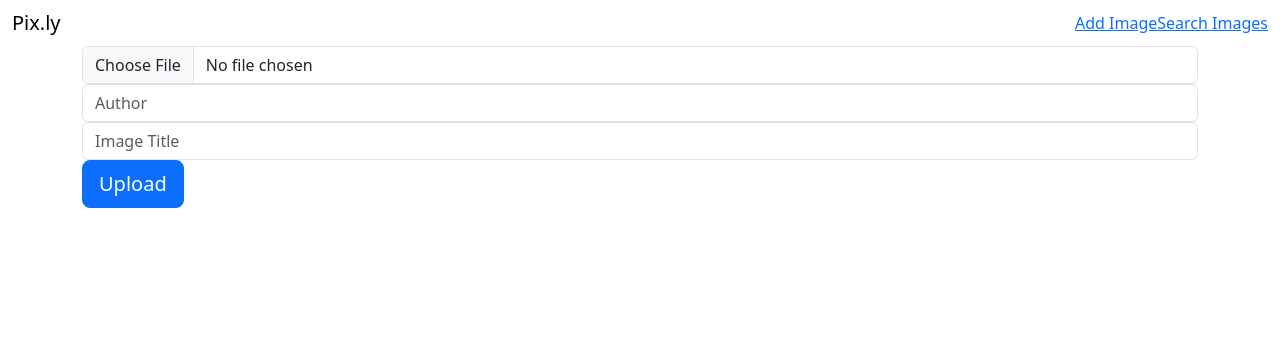
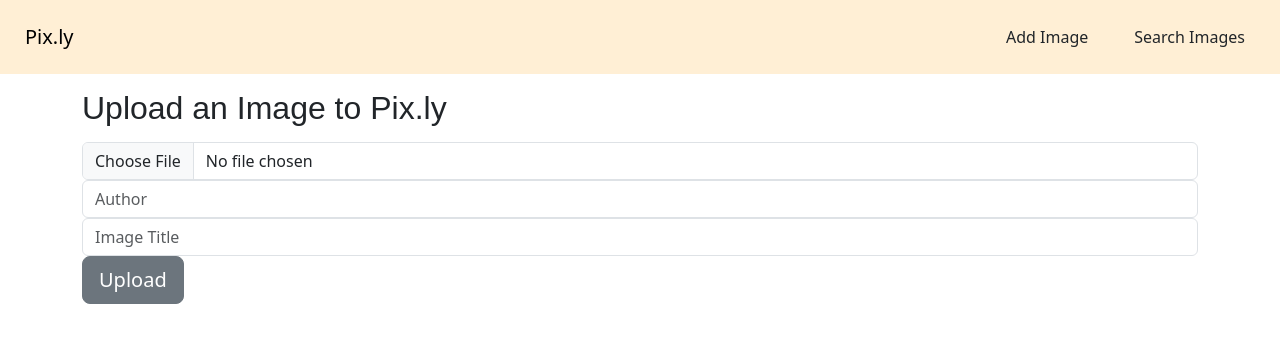
Before and after one commit to GeigerTiger55/pixly-flask, a Flask app: page /add in a window 1280 px wide. Shown: the top 343 px of the page. Run offline with Flask 2, Linux system fonts and the light colour scheme; parts of the project's set-up code (start-up, migrations or seed data) failed here and were passed over; some libraries are stand-ins or nearby versions.

Commit message:
Added styling

```diff
--- a/static/styles.css
+++ b/static/styles.css
@@ -1,3 +1,24 @@
+.display-header {
+    margin: 15px 0px;
+    font-family:sans-serif;
+}
+
+.upload-form {
+    margin: 15px 0px;
+}
+
+.edit-buttons-display {
+    display: flex;
+}
+
+.edit-page-forms {
+    margin: 10px;
+}
+
+.searchbox {
+    display: flex;
+}
+
 .images-list {
     display: flex;
 }
@@ -14,7 +35,11 @@
 }
 
 .navbar {
-    background-color: ;
+    background-color: papayawhip;
+}
+
+.nav-li {
+    margin: 10px;
 }
 
 .imagepage-img {
--- a/templates/base.html
+++ b/templates/base.html
@@ -25,17 +25,17 @@
     <nav class="navbar navbar-expand">
       <div class="container-fluid">
         <div class="navbar-header">
-          <a href="/" class="navbar-brand">
+          <a href="/" class="navbar-brand btn">
             <span>Pix.ly</span>
           </a>
         </div>
 
         <ul class="nav navbar-nav navbar-right">
-          <li>
-            <a href="/add"> Add Image </a>
+          <li class="nav-li">
+            <a class="btn" href="/add"> Add Image </a>
           </li>
-          <li>
-            <a href="/images"> Search Images </a>
+          <li class="nav-li">
+            <a class="btn" href="/images"> Search Images </a>
           </li>
         </ul>
       </div>
--- a/templates/display_images.html
+++ b/templates/display_images.html
@@ -2,16 +2,16 @@
 
 {% block content %}
 
-<h1>Images</h1>
+<h1 class="display-header">Images</h1>
 
 {% block searchbox %}
-  <form class="navbar-form navbar-end" action="/images">
+  <form class="navbar-form navbar-end searchbox" action="/images">
     <input
         name="q"
         class="form-control"
         placeholder="Search images"
         aria-label="Search"
-        id="search">
+        id="search" />
     <button class="btn btn-default">
       <span class="fa fa-search"></span>
     </button>
--- a/templates/image.html
+++ b/templates/image.html
@@ -2,8 +2,8 @@
 
 {% block content %}
 
-<h1>{{ image.title }}</h1>
-<h2>{{ image.author }}</h2>
+<h1 class="display-header">{{ image.title }}</h1>
+<h2 class="display-header">{{ image.author }}</h2>
 <div id="{{ image.id }}" class="imagepage container">
   <div class="row">
     <div class="col">
--- a/templates/upload.html
+++ b/templates/upload.html
@@ -1,6 +1,7 @@
 {% extends 'base.html' %}
 {% block content %}
-  <form method="POST" id="upload_form" action="/add" enctype="multipart/form-data">
+  <h2 class="display-header">Upload an Image to Pix.ly</h2>
+  <form method="POST" class="upload-form" id="upload_form" action="/add" enctype="multipart/form-data">
     {{ form.hidden_tag() }}
 
     {% for field in form if field.widget.input_type != 'hidden' %}
@@ -9,6 +10,6 @@
       {% endfor %}
       {{ field(placeholder=field.label.text, class="form-control") }}
     {% endfor %}
-    <button class="btn btn-primary btn-lg">Upload</button>
+    <button class="btn btn-secondary btn-lg">Upload</button>
   </form>
 {% endblock %}
```
Also changed, not shown: templates/edit.html (+10 -10 lines).
